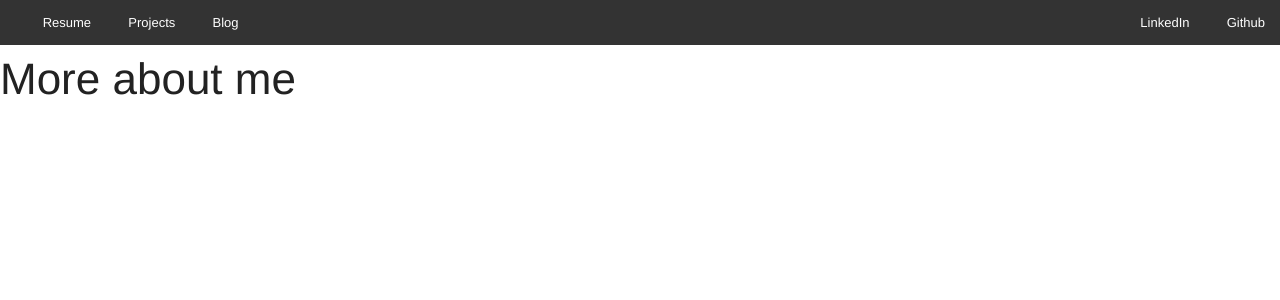
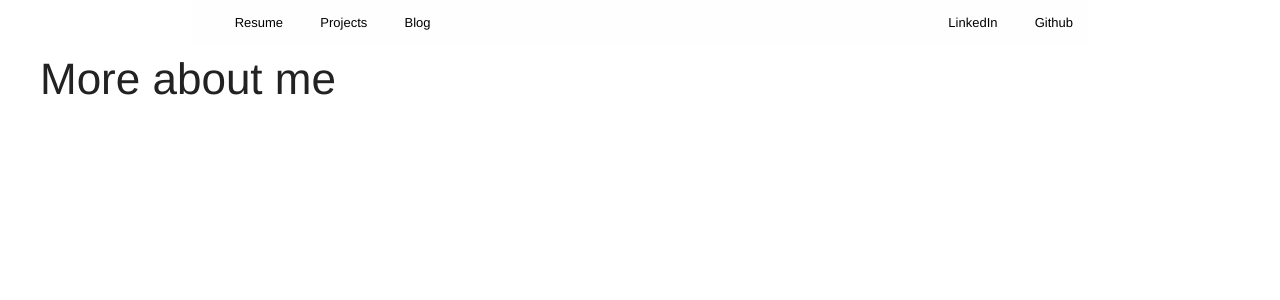
Before and after one commit to Kennya-42/FSite, a Flask app: template app/templates/resume.html in a window 1280 px wide. Shown: the top 300 px of the page. Run offline with Flask 2, Linux system fonts and the light colour scheme; the template is opened without the code that fills it, so the values that code supplies are empty; some libraries are stand-ins or nearby versions.

Commit message:
fix hover and screen size and formatting

```diff
--- a/app/static/css/app.css
+++ b/app/static/css/app.css
@@ -9,9 +9,11 @@ a.link-item-home span.menu-item {
     top: 0.32rem;
     font-size: 2rem;
     left: 0.1rem;
-    color: #fefefe;
+    color: #000000;
     padding-left: 0.5rem;
     padding-right: 0.5rem;
+    /* border-style: solid; */
+    /* border-color: #000; */
 }
 
 a.link-item-resume span.menu-item {
@@ -40,3 +42,57 @@ a.link-item-github span.menu-item {
     top: 0.15rem;
     transition: background-color 0.5s ease;
 }
+
+
+/* li a:hover {
+    background-color: #000;
+    color: white;
+} */
+
+nav.top-bar {
+    opacity: 100;
+}
+
+.top-bar-section,
+.top-bar {
+    background: #fefefe;
+    overflow: visible;
+    margin: 5;
+}
+
+.top-bar-section li:not(.has-form) a:not(.button) {
+    background-color: #fefefe;
+}
+
+.top-bar-section ul li>a {
+    color: #000;
+}
+
+.title-area {
+    padding-top: 0.65rem;
+}
+
+@media screen and (min-width: 1150px) {
+    .top-bar {
+        margin-left: 40px;
+        margin-left: 12rem;
+        margin-right: 12rem;
+    }
+}
+
+h1 {
+    margin-left: 40px;
+}
+
+.top-bar-section li:not(.has-form) a:not(.button):hover {
+    background-color: #fefefe;
+    color: rgb(66, 66, 66);
+}
+
+.link-item-name {
+    color: #000
+}
+
+.link-item-name:hover {
+    color: rgb(66, 66, 66);
+}
```
Also changed, not shown: app/templates/index.css (+4 -3 lines), app/templates/index.html (+17 -9 lines).
